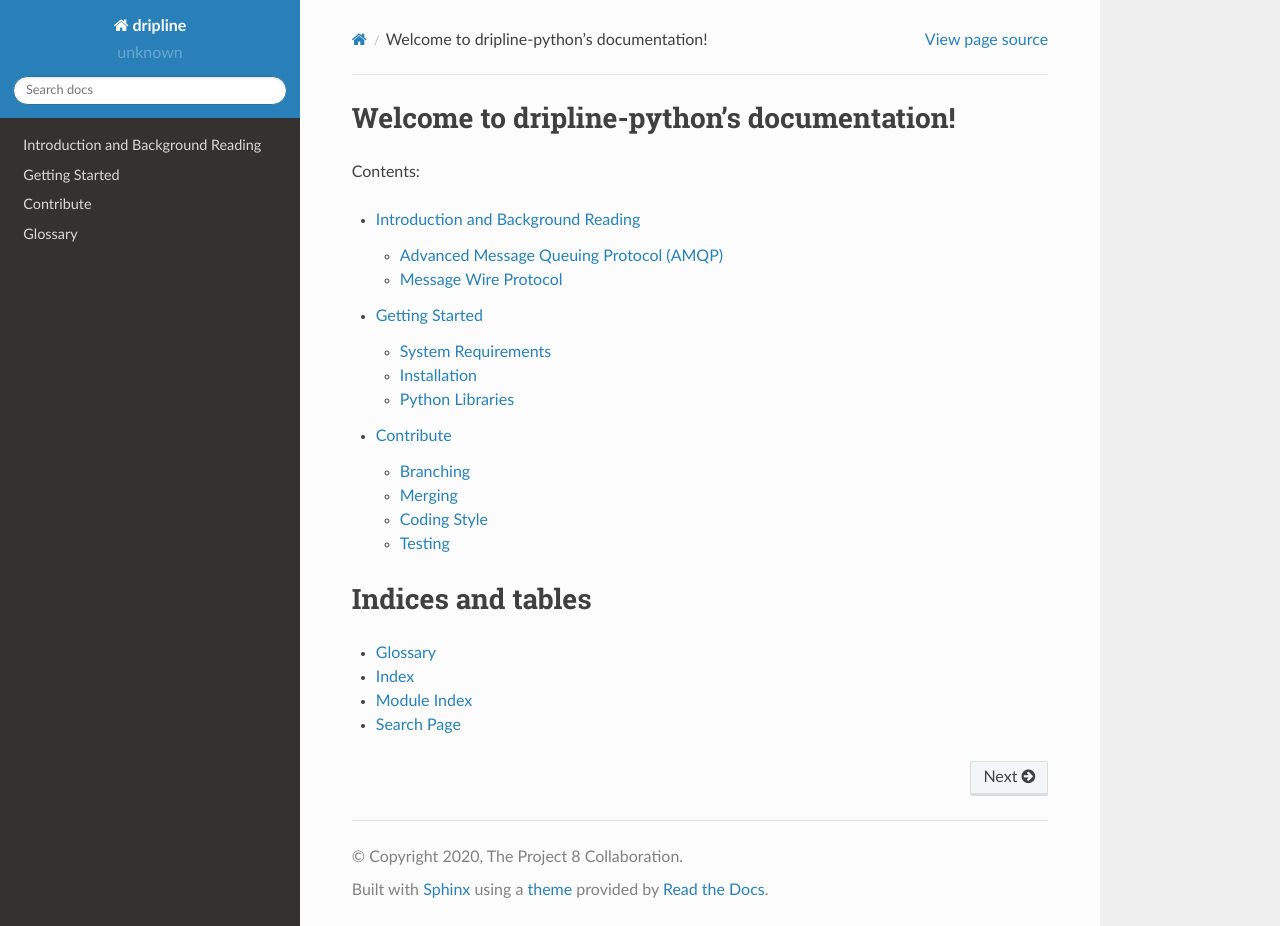
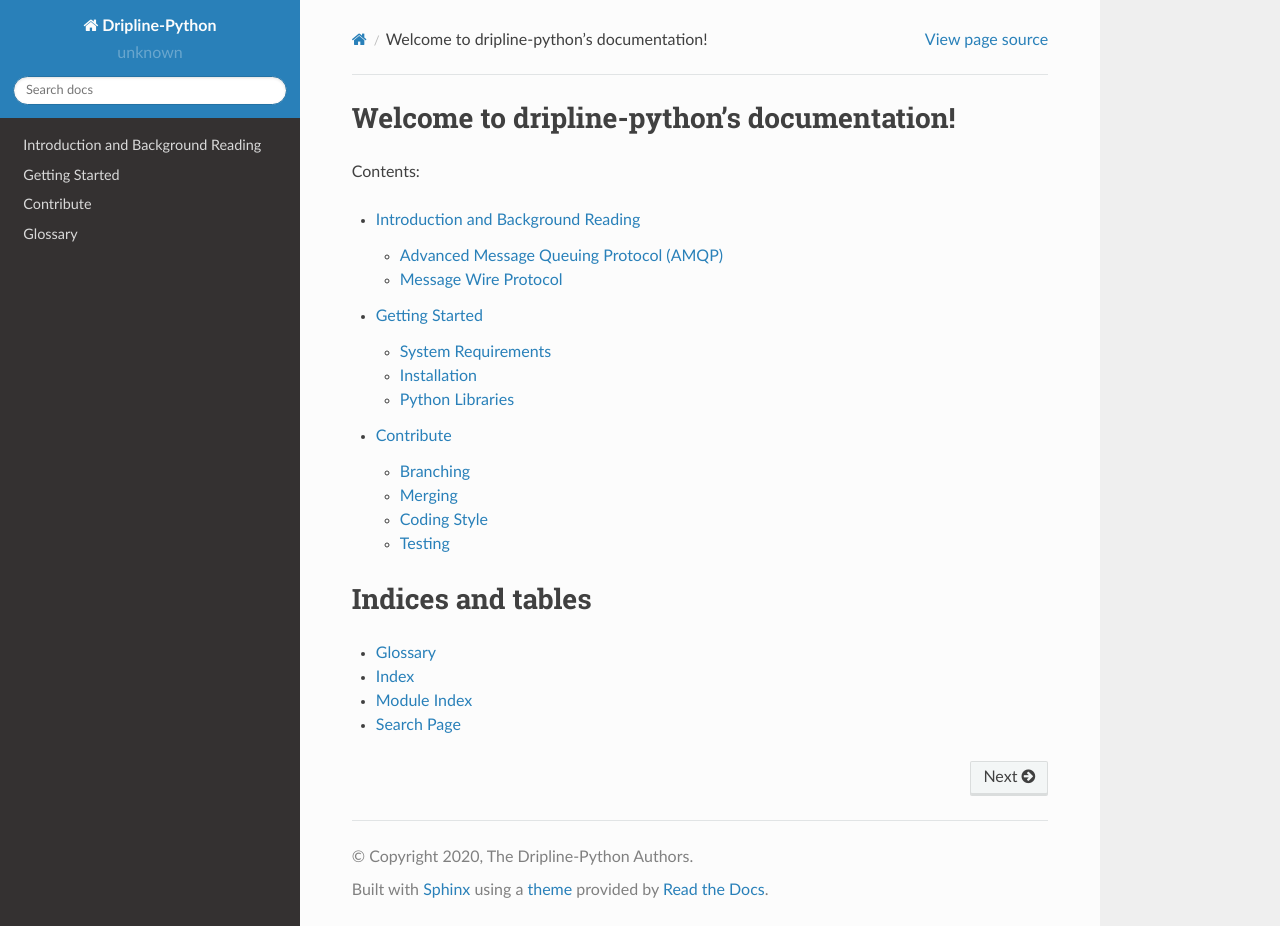
Before and after one commit to driplineorg/dripline-python, a Sphinx documentation site: the page built from doc/index.rst, in a window 1280 px wide and 926 px high. Built offline with Sphinx 7.4.7 and the Read the Docs theme 2.0.0, drawn with Linux system fonts in a browser that asks for light colours.

Commit message:
update authors and titles

```diff
--- a/doc/conf.py
+++ b/doc/conf.py
@@ -66,8 +66,8 @@ source_suffix = '.rst'
 master_doc = 'index'
 
 # General information about the project.
-project = 'dripline'
-copyright = '2020, The Project 8 Collaboration'
+project = 'Dripline-Python'
+copyright = '2020, The Dripline-Python Authors'
 
 # The version info for the project you're documenting, acts as replacement for
 # |version| and |release|, also used in various other places throughout the
@@ -81,9 +81,8 @@ try:
     version = dripline.__version__#pkg_resources.require("dripline")[0].version
 # The full version, including alpha/beta/rc tags.
     release = subprocess.check_output(['git', 'describe', '--long']).decode('utf-8').strip()
-    print("dripline Gogol members:\n{}".format(dir(dripline.core.Gogol)))
 except Exception as e:
-    print("import exception")
+    print("failure importing dripline")
     #print("error message is:\n{}".format(e.message))
     version = "unknown"
     release = "unknown"
@@ -232,11 +231,18 @@ latex_elements = {
 }
 
 # Grouping the document tree into LaTeX files. List of tuples
-# (source start file, target name, title,
-#  author, documentclass [howto, manual, or own class]).
+# (source start file,
+#  target name,
+#  title,
+#  author,
+#  documentclass [howto, manual, or own class]).
 latex_documents = [
-  ('index', 'dripline.tex', 'dripline Documentation',
-   'The Project 8 Collaboration', 'manual'),
+  ('index',
+   'dripline-python.tex',
+   'Dripline-Python Documentation',
+   'The Dripline-Python Authors',
+   'manual',
+  ),
 ]
 
 # The name of an image file (relative to this directory) to place at the top of
@@ -263,10 +269,17 @@ latex_documents = [
 # -- Options for manual page output ---------------------------------------
 
 # One entry per manual page. List of tuples
-# (source start file, name, description, authors, manual section).
+# (source start file,
+#  name,
+#  description,
+#  authors,
+#  manual section).
 man_pages = [
-    ('index', 'dripline', 'dripline Documentation',
-     ['The Project 8 Collaboration'], 1)
+    ('index',
+     'dripline-python',
+     'Dripline-Python Documentation',
+     ['The Dripline-Python Authors'],
+     1)
 ]
 
 # If true, show URL addresses after external links.
@@ -276,11 +289,20 @@ man_pages = [
 # -- Options for Texinfo output -------------------------------------------
 
 # Grouping the document tree into Texinfo files. List of tuples
-# (source start file, target name, title, author,
-#  dir menu entry, description, category)
+# (source start file,
+#  target name,
+#  title,
+#  author,
+#  dir menu entry,
+#  description,
+#  category)
 texinfo_documents = [
-  ('index', 'dripline', 'dripline Documentation',
-   'The Project 8 Collaboration', 'dripline', 'One line description of project.',
+  ('index',
+   'dripline-python',
+   'Dripline-Python Documentation',
+   'The Dripline-Python Authors',
+   'dripline-python',
+   'Documentation for Dripline-Python',
    'Miscellaneous'),
 ]
 
```
